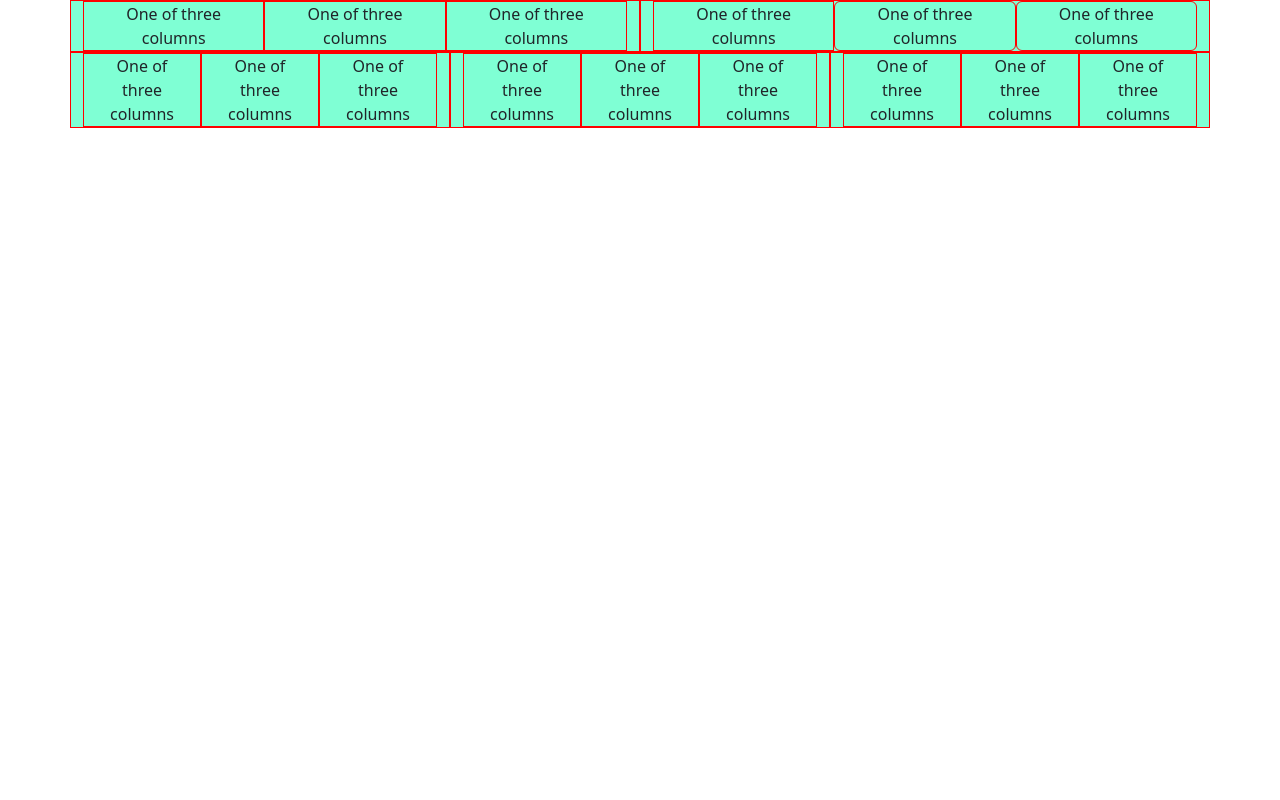
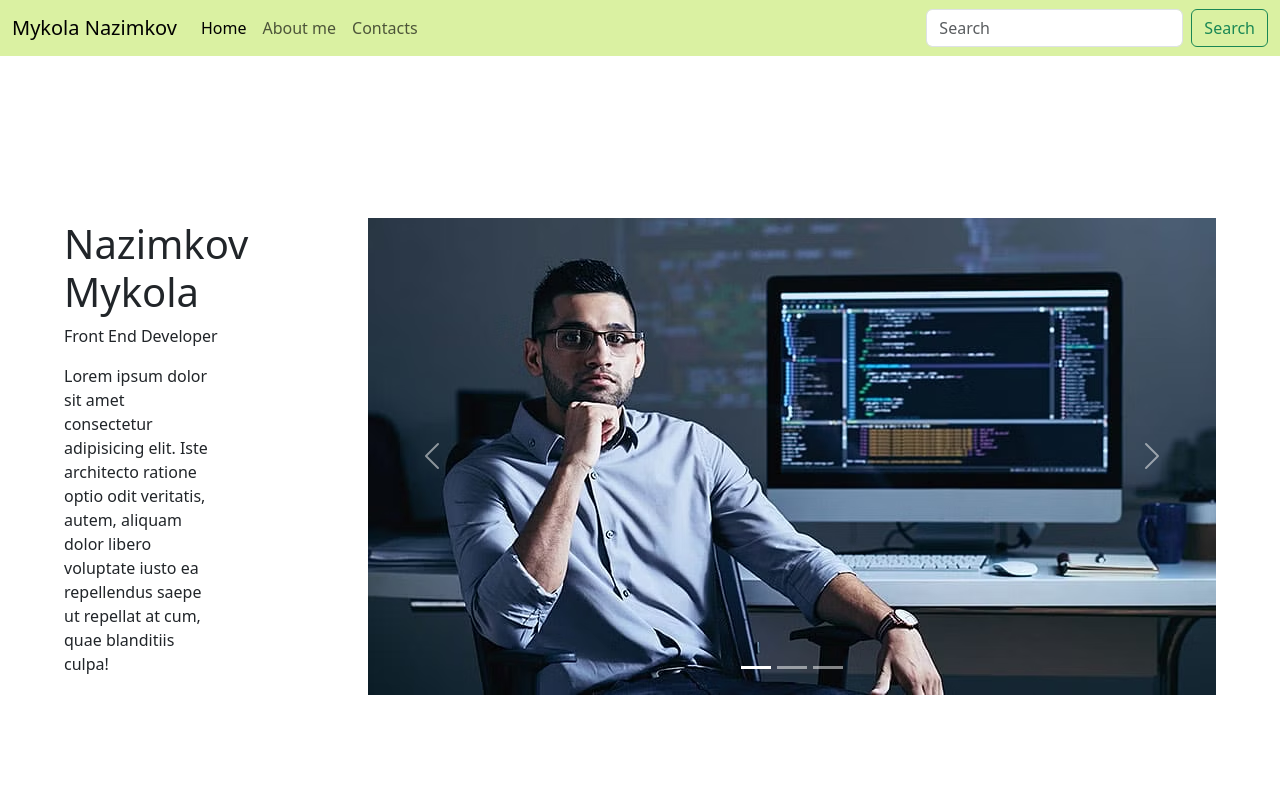
Before and after one commit to Nazimkov-1984/bootstrap_171, a plain HTML site: page index.html in a window 1280 px wide. Shown: the top 800 px of the page. Drawn offline with nearby package versions, Linux system fonts and the light colour scheme.

Commit message:
add components

```diff
--- a/index.html
+++ b/index.html
@@ -1,104 +1,121 @@
 <!DOCTYPE html>
 <html lang="en">
+
 <head>
   <meta charset="UTF-8" />
   <meta http-equiv="X-UA-Compatible" content="IE=edge" />
   <meta name="viewport" content="width=device-width, initial-scale=1.0" />
   <title>Bootstrap</title>
   <link rel="stylesheet" href="style.css" />
-    <link
-      href="https://cdn.jsdelivr.net/npm/bootstrap@5.3.0/dist/css/bootstrap.min.css"
-      rel="stylesheet"
-      integrity="sha384-9ndCyUaIbzAi2FUVXJi0CjmCapSmO7SnpJef0486qhLnuZ2cdeRhO02iuK6FUUVM"
-      crossorigin="anonymous"
-    />
+  <link href="https://cdn.jsdelivr.net/npm/bootstrap@5.3.0/dist/css/bootstrap.min.css" rel="stylesheet"
+    integrity="sha384-9ndCyUaIbzAi2FUVXJi0CjmCapSmO7SnpJef0486qhLnuZ2cdeRhO02iuK6FUUVM" crossorigin="anonymous" />
 </head>
+
 <body>
-<div class="container text-center">
-  <div class="row">
-    <div class="col">
-      <div class="container text-center rounded">
-  <div class="row align-items-start">
-    <div class="col">
-      One of three columns
-    </div>
-    <div class="col">
-      One of three columns
-    </div>
-    <div class="col">
-      One of three columns
+  <header>
+    <nav class="navbar navbar-expand-lg bg-body-tertiary my-nav">
+      <div class="container-fluid">
+        <a class="navbar-brand" href="#">Mykola Nazimkov</a>
+        <button class="navbar-toggler" type="button" data-bs-toggle="collapse" data-bs-target="#navbarSupportedContent"
+          aria-controls="navbarSupportedContent" aria-expanded="false" aria-label="Toggle navigation">
+          <span class="navbar-toggler-icon"></span>
+        </button>
+        <div class="collapse navbar-collapse" id="navbarSupportedContent">
+          <ul class="navbar-nav me-auto mb-2 mb-lg-0">
+            <li class="nav-item">
+              <a class="nav-link active" aria-current="page" href="#">Home</a>
+            </li>
+            <li class="nav-item">
+              <a class="nav-link" href="#">About me</a>
+            </li>
+            <li class="nav-item">
+              <a class="nav-link" href="#">Contacts</a>
+            </li>
+          </ul>
+          <form class="d-flex" role="search">
+            <input class="form-control me-2" type="search" placeholder="Search" aria-label="Search">
+            <button class="btn btn-outline-success" type="submit">Search</button>
+          </form>
         </div>
       </div>
+    </nav>
+  </header>
+  <main>
+    <section class="main">
+      <div>
+        <h1>Nazimkov Mykola</h1>
+        <p>Front End Developer</p>
+        <p class="main_text">Lorem ipsum dolor sit amet consectetur adipisicing elit. Iste architecto ratione optio odit
+          veritatis, autem, aliquam dolor libero voluptate iusto ea repellendus saepe ut repellat at cum, quae
+          blanditiis culpa!</p>
+      </div>
+      <div>
+        <div id="carouselExampleIndicators" class="carousel slide my-slider">
+          <div class="carousel-indicators">
+            <button type="button" data-bs-target="#carouselExampleIndicators" data-bs-slide-to="0" class="active"
+              aria-current="true" aria-label="Slide 1"></button>
+            <button type="button" data-bs-target="#carouselExampleIndicators" data-bs-slide-to="1"
+              aria-label="Slide 2"></button>
+            <button type="button" data-bs-target="#carouselExampleIndicators" data-bs-slide-to="2"
+              aria-label="Slide 3"></button>
+          </div>
+          <div class="carousel-inner">
+            <div class="carousel-item active">
+              <img src="./img/main1.avif" class="d-block" width="848px" height="477px" alt="my photo">
+            </div>
+            <div class="carousel-item">
+              <img src="./img/main2.jpg" class="d-block" width="848px" height="477px" alt="my photo">
+            </div>
+            <div class="carousel-item">
+              <img src="./img/main3.webp" class="d-block" width="848px" height="477px" alt="my photo">
             </div>
           </div>
-    <div class="col">
-      <div class="container text-center">
-  <div class="row align-items-start">
-    <div class="col">
-      One of three columns
-    </div>
-    <div class="col rounded">
-      One of three columns
-    </div>
-    <div class="col rounded">
-      One of three columns
+          <button class="carousel-control-prev" type="button" data-bs-target="#carouselExampleIndicators"
+            data-bs-slide="prev">
+            <span class="carousel-control-prev-icon" aria-hidden="true"></span>
+            <span class="visually-hidden">Previous</span>
+          </button>
+          <button class="carousel-control-next" type="button" data-bs-target="#carouselExampleIndicators"
+            data-bs-slide="next">
+            <span class="carousel-control-next-icon" aria-hidden="true"></span>
+            <span class="visually-hidden">Next</span>
+          </button>
         </div>
       </div>
+    </section>
+    <section class="contacts">
+      <div class="card" style="width: 18rem;">
+        <img src="./img/LinkedIn_logo_initials.png" class="card-img-top" alt="...">
+        <div class="card-body">
+          <h5 class="card-title">Linkedin</h5>
+          <p class="card-text">Some quick example text to build on the card title and make up the bulk of the card's
+            content.</p>
+          <a href="#" class="btn btn-primary">Add me to Linkedin</a>
         </div>
       </div>
-  </div>
-  <div class="row">
-    <div class="col">
-     <div class="container text-center rounded">
-  <div class="row align-items-start rounded">
-    <div class="col">
-      One of three columns
-    </div>
-    <div class="col">
-      One of three columns
-    </div>
-    <div class="col">
-      One of three columns
+      <div class="card" style="width: 18rem;">
+        <img src="./img/Facebook_logo_(square).png" class="card-img-top" alt="linkedin logo">
+        <div class="card-body">
+          <h5 class="card-title">Facebook</h5>
+          <p class="card-text">Some quick example text to build on the card title and make up the bulk of the card's
+            content.</p>
+          <a href="#" class="btn btn-primary">Add me to Facebook</a>
         </div>
       </div>
+      <div class="card" style="width: 18rem;">
+        <img src="./img/Instagram_logo_2022.svg.png" class="card-img-top" alt="facebook logo">
+        <div class="card-body">
+          <h5 class="card-title">Instagram</h5>
+          <p class="card-text">Some quick example text to build on the card title and make up the bulk of the card's
+            content.</p>
+          <a href="#" class="btn btn-primary">Add me to Instagram</a>
         </div>
       </div>
-    <div class="col">
-      <div class="container text-center">
-  <div class="row align-items-start">
-    <div class="col">
-      One of three columns
-    </div>
-    <div class="col">
-      One of three columns
-    </div>
-    <div class="col">
-      One of three columns
-    </div>
-  </div>
-</div>
-    </div>
-    <div class="col">
-      <div class="container text-center">
-  <div class="row align-items-start">
-    <div class="col">
-      One of three columns
-    </div>
-    <div class="col">
-      One of three columns
-    </div>
-    <div class="col">
-      One of three columns
-    </div>
-  </div>
-</div>
-    </div>
-  </div>
-</div>
-    <script
-      src="https://cdn.jsdelivr.net/npm/bootstrap@5.3.0/dist/js/bootstrap.bundle.min.js"
-      integrity="sha384-geWF76RCwLtnZ8qwWowPQNguL3RmwHVBC9FhGdlKrxdiJJigb/j/68SIy3Te4Bkz"
-      crossorigin="anonymous"
-    ></script>
+    </section>
+  </main>
+  <script src="https://cdn.jsdelivr.net/npm/bootstrap@5.3.0/dist/js/bootstrap.bundle.min.js"
+    integrity="sha384-geWF76RCwLtnZ8qwWowPQNguL3RmwHVBC9FhGdlKrxdiJJigb/j/68SIy3Te4Bkz" crossorigin="anonymous">
+  </script>
 </body>
+
 </html>
--- a/style.css
+++ b/style.css
@@ -1,4 +1,29 @@
-.col {
-    border: 1px solid red;
-    background-color: aquamarine;
+ header .my-nav {
+    background-color: rgb(218, 241, 162) !important;
 }
+.main {
+    height: 100vh;
+    display: flex;
+    justify-content: center;
+    align-items: center;
+    padding: 0 5%;
+}
+
+.main .my-slider {
+    width: 848px;
+    height: 477px;
+}
+.main_text {
+    width: 50%;
+}
+.contacts {
+    height: 100vh;
+    background-color:rgb(218, 241, 162) ;
+    display: flex;
+    justify-content: space-around;
+    align-items: center;
+}
+.card-img-top {
+    width: 400px;
+    height: 296px;
+}
```
Also changed, not shown: img/Facebook_logo_(square).png (added), img/Instagram_logo_2022.svg.png (added), img/LinkedIn_logo_initials.png (added), img/facebook-application-logo-3d-rendering-on-white-background_41204-6939.avif (added), img/main1.avif (added), img/main2.jpg (added), img/main3.webp (added). Lines whose indentation alone changed are shown as unchanged.
